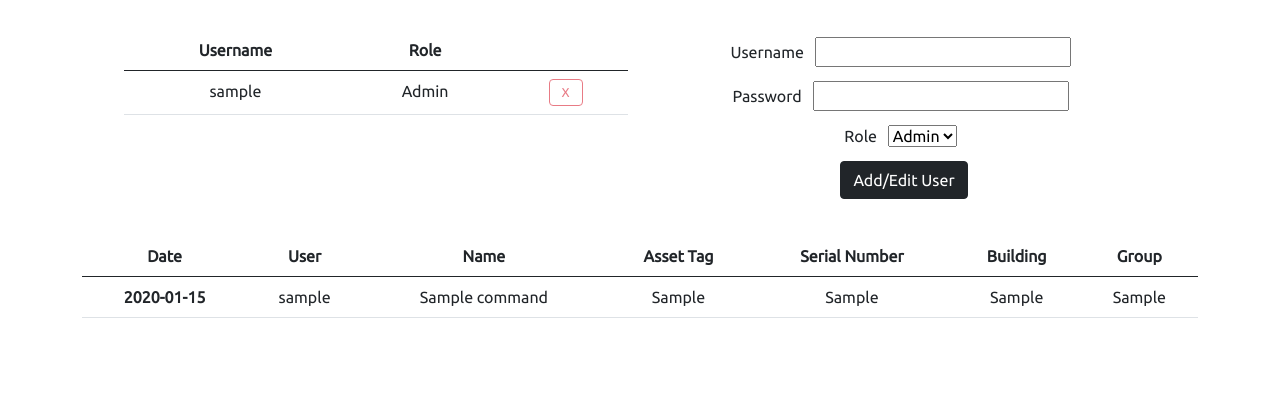
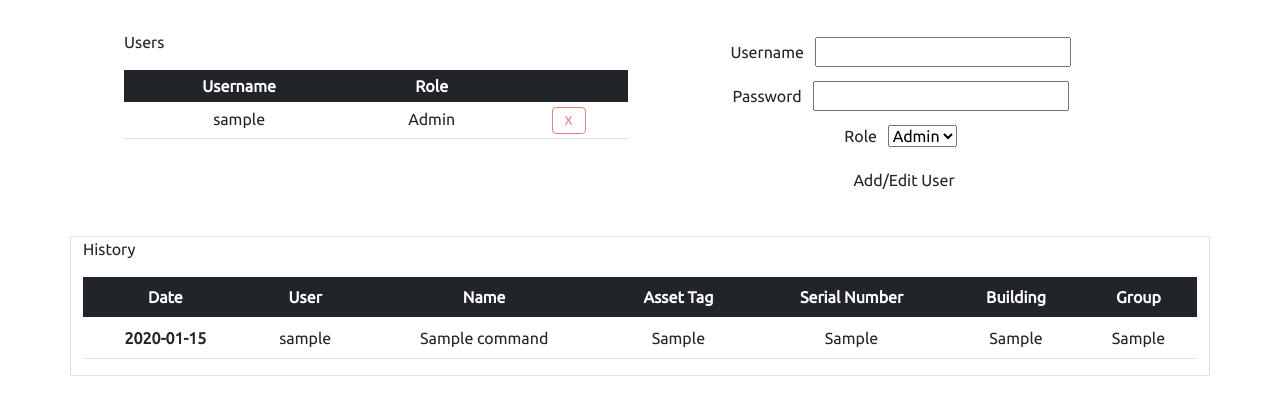
Before and after one commit to mtill025/RAID, a Flask app: page /admin in a window 1280 px wide. Shown: the part 110-525 px from the top of the page. Run offline with Flask 2, Linux system fonts and the light colour scheme; a user stored in the database is signed in; tables that the repository leaves empty hold one stand-in row (values such as "Sample post"); parts of the project's set-up code (start-up, migrations or seed data) failed here and were passed over; some libraries are stand-ins or nearby versions.

Commit message:
Style users table and add table titles

```diff
--- a/templates/admin.html
+++ b/templates/admin.html
@@ -4,8 +4,10 @@
 <div class="container">
     <div class="row row-admin-1">
         <div class="col-lg-6">
-            <table class="table table-hover">
-                <thead class="thead-dark">
+            <p class="table-title">Users</p>
+                <div class="table-users">
+                    <table class="table table-hover table-sm">
+                        <thead class="table-dark">
                         <tr>
                             <th scope="col">Username</th>
                             <th scope="col">Role</th>
@@ -22,14 +24,15 @@
                                     <td>User</td>
                                 {% endif %}
                                 {% if current_user.id != user.id %}
-                            <td><button href="{{ url_for('delete', userid=user.id) }}" class="btn btn-outline-danger btn-delete-user">X</button></td>
+                                    <td><a href="{{ url_for('delete', userid=user.id) }}" class="btn btn-outline-danger btn-delete-user">X</a></td>
                                 {% else %}
-                            <td><button disabled href="{{ url_for('delete', userid=user.id) }}" class="btn btn-outline-danger btn-delete-user">X</button></td>
+                                    <td><a href="{{ url_for('delete', userid=user.id) }}" class="btn btn-outline-danger btn-delete-user disabled">X</a></td>
                                 {% endif %}
                             </tr>
                         {% endfor %}
                         </tbody>
                     </table>
+                </div>
             </div>
         <div class="col-lg-6">
             {% with messages = get_flashed_messages(with_categories=True) %}
@@ -55,15 +58,16 @@
                         {{ form.role.label }}
                         {{ form.role(class_="form_elements") }}
                     </div>
-                    {{ form.register_submit(class_="form_elements btn btn-dark") }}
+                    {{ form.register_submit(class_="form_elements btn btn-raid") }}
                 </form>
             </div>
         </div>
     </div>
     <div class="row row-admin-2">
-        <div class="col-lg-12">
+        <div class="col-lg-12 border">
+            <p class="table-title">History</p>
             <table class="table table-hover">
-                <thead class="thead-dark">
+                <thead class="table-dark">
                 <tr>
                     <th scope="col">Date</th>
                     <th scope="col">User</th>
```
Lines whose indentation alone changed are shown as unchanged.
